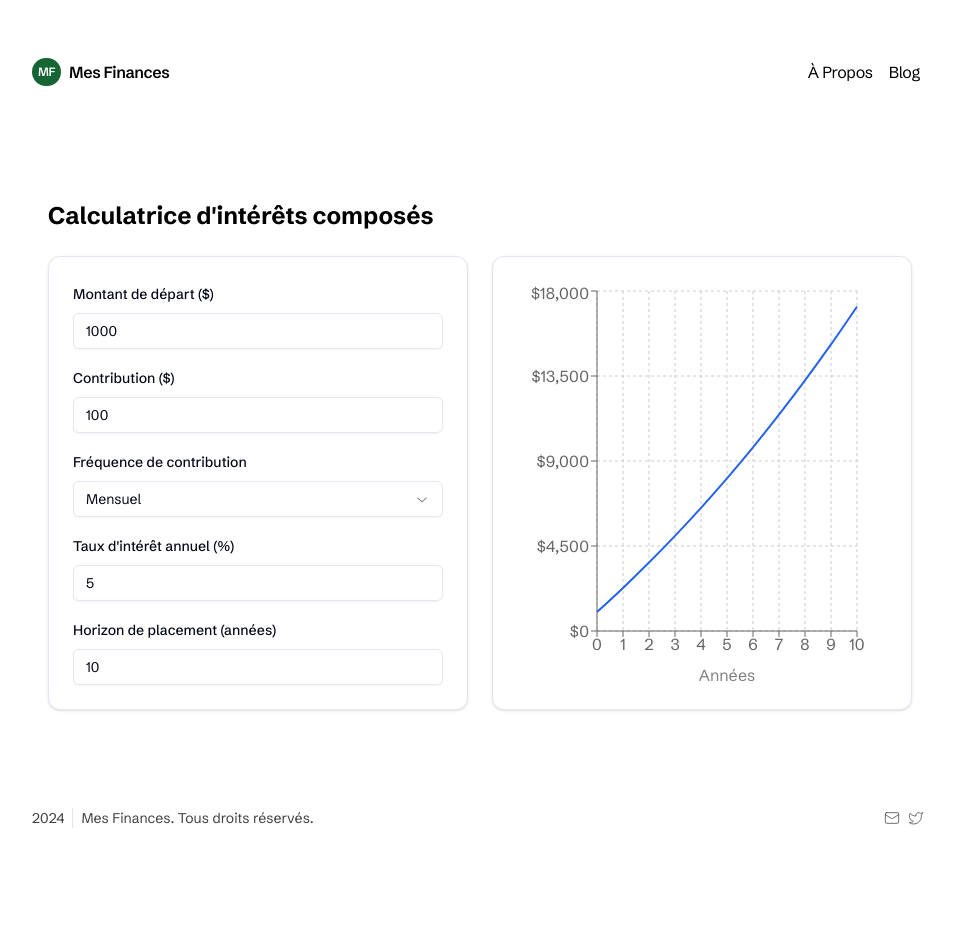
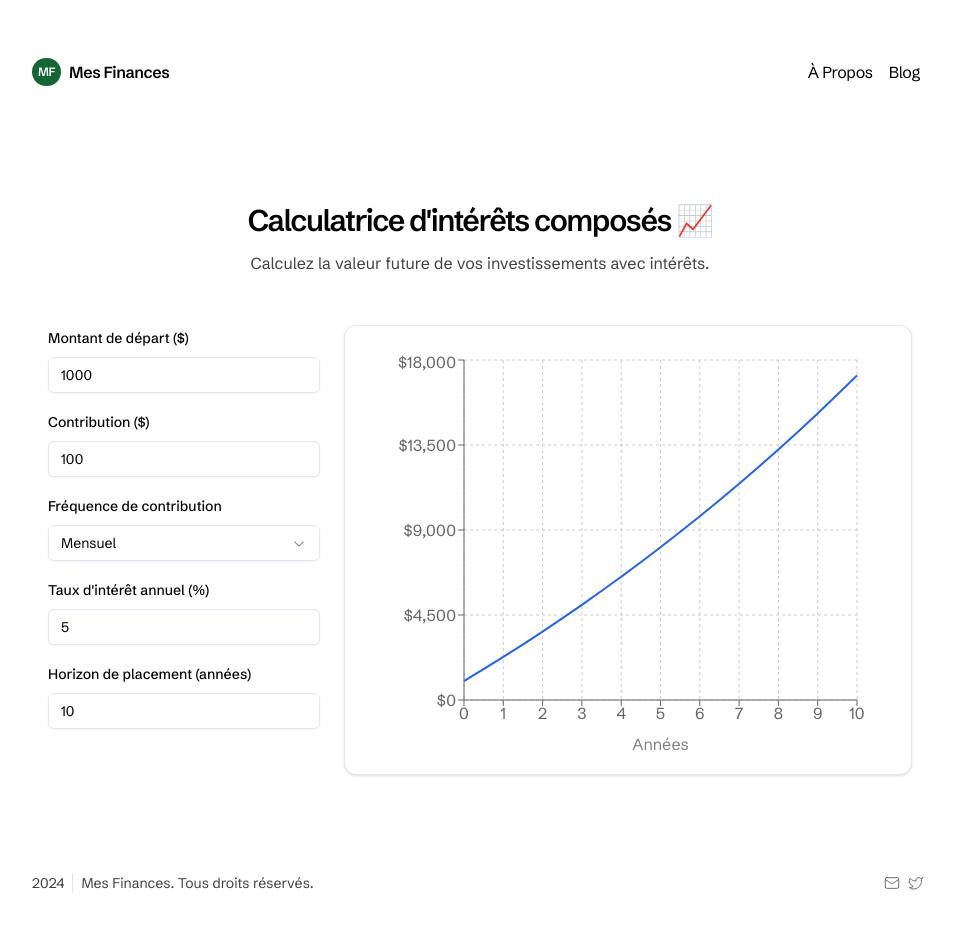
Before and after one commit to samlafontaine/mesfinances, a Next.js app: page /outils/interets-composes in a window 1280 px wide. Shown: the top 928 px of the page, without its empty margins (160-1114 px from the left). Before the commit the page ends 878 px from the top, so only its background shows below. Built offline with nearby package versions, Linux system fonts and the light colour scheme.

Commit message:
calculatrice intérêts composés

```diff
--- a/app/outils/interets-composes/compoundInterestCalculator.tsx
+++ b/app/outils/interets-composes/compoundInterestCalculator.tsx
@@ -54,18 +54,22 @@ export default function CompoundInterestCalculator() {
 
   return (
     <div className="container mx-auto p-4 space-y-6">
-      <h1 className="text-2xl font-bold">
-        Calculatrice d&apos;intérêts composés
-      </h1>
-
-      <div className="grid grid-cols-1 md:grid-cols-2 gap-6">
-        <Card className="p-6 space-y-4">
+      <div className="w-full flex flex-col items-center mb-12">
+        <h1 className="text-2xl md:text-3xl tracking-tighter md:leading-snug font-semibold mb-2 text-center">
+          Calculatrice d&apos;intérêts composés 📈
+        </h1>
+        <p className="prose prose-neutral dark:prose-invert text-center">
+          Calculez la valeur future de vos investissements avec intérêts.
+        </p>
+      </div>
+      <div className="grid grid-cols-1 md:grid-cols-3 gap-6">
+        <div className="space-y-4">
           <div className="space-y-2">
             <Label htmlFor="initial">Montant de départ ($)</Label>
             <Input
               id="initial"
               type="number"
-              value={initialAmount}
+              value={initialAmount || ""}
               onChange={(e) => setInitialAmount(Number(e.target.value))}
             />
           </div>
@@ -75,7 +79,7 @@ export default function CompoundInterestCalculator() {
             <Input
               id="contribution"
               type="number"
-              value={contribution}
+              value={contribution || ""}
               onChange={(e) => setContribution(Number(e.target.value))}
             />
           </div>
@@ -83,7 +87,7 @@ export default function CompoundInterestCalculator() {
           <div className="space-y-2">
             <Label htmlFor="frequency">Fréquence de contribution</Label>
             <Select
-              value={contributionFrequency}
+              value={contributionFrequency || ""}
               onValueChange={(value: "mensuel" | "annuel") =>
                 setContributionFrequency(value)
               }
@@ -104,7 +108,8 @@ export default function CompoundInterestCalculator() {
               id="rate"
               type="number"
               step="0.1"
-              value={interestRate}
+              value={interestRate || ""}
+              placeholder="0"
               onChange={(e) => setInterestRate(Number(e.target.value))}
             />
           </div>
@@ -114,20 +119,21 @@ export default function CompoundInterestCalculator() {
             <Input
               id="years"
               type="number"
-              value={years}
+              value={years || ""}
+              placeholder="0"
               onChange={(e) => setYears(Number(e.target.value))}
             />
           </div>
-        </Card>
+        </div>
 
-        <Card className="p-6">
+        <Card className="p-6 md:col-span-2">
           <ResponsiveContainer width="100%" height={400}>
             <LineChart
               data={data}
               margin={{
                 top: 10,
                 right: 30,
-                left: 20,
+                left: 15,
                 bottom: 20,
               }}
             >
@@ -140,7 +146,10 @@ export default function CompoundInterestCalculator() {
                   offset: -20,
                 }}
               />
-              <YAxis tickFormatter={(value) => `$${value.toLocaleString()}`} />
+              <YAxis
+                tickFormatter={(value) => `$${value.toLocaleString()}`}
+                width={80}
+              />
               <Tooltip
                 formatter={(value: number) => [
                   `$${value.toLocaleString()}`,
--- a/app/page.tsx
+++ b/app/page.tsx
@@ -22,7 +22,7 @@ export default function Home() {
             description="Recurwise est une application qui te permet de gérer et de suivre tes abonnements récurrents.
             Ajoute tes abonnements, classe les par catégorie, vois tes dépenses mensuelles et annuelles et
             reçois des notifications avant que tes abonnements se renouvellent."
-            year="2024"
+            year="2025"
             tag="Finances personnelles"
           />
           <Thumbnail
@@ -72,7 +72,7 @@ export default function Home() {
             description="Une calculatrice simple et agréable à utiliser qui t'aide à comprendre
           à quoi ressemble ton calendrier d'amortissement hypothécaire.
           Tu verras aussi combien, au total, tu auras payé d'intérêts à la fin de ton prêt."
-            year="2023"
+            year="2024"
             tag="Immobilier"
           />
         </div>
```
